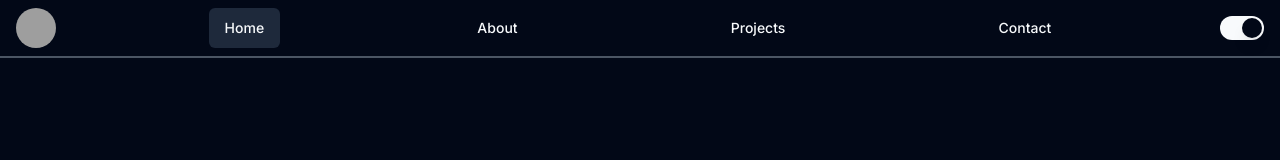
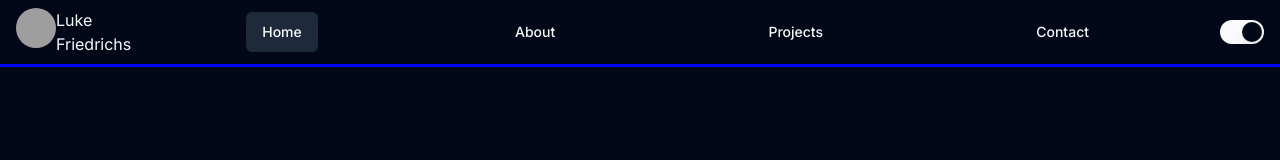
Before and after one commit to LckyLke/lukefriedrichs, a Next.js app: page / in a window 1280 px wide. Shown: the top 160 px of the page. Built offline with nearby package versions, Linux system fonts and the light colour scheme; grey boxes are pictures that could not be loaded.

Commit message:
avatar added

```diff
--- a/app/globals.css
+++ b/app/globals.css
@@ -103,6 +103,7 @@
 }
 
 .mainpage {
+  overflow-y: hidden;
 }
 
 
@@ -171,3 +172,14 @@ body {
 .wiggle:hover {
   animation: activeWiggle 0.6s ease-in-out infinite;
 }
+
+.animated-border {
+    border-bottom: 3px solid blue; /* Set your desired color and thickness */
+    width: 100%;
+    animation: slideIn 2s ease-out; /* Adjust time as you like */
+}
+
+@keyframes slideIn {
+    from { width: 0; }
+    to { width: 100%; }
+}
--- a/app/page.tsx
+++ b/app/page.tsx
@@ -42,7 +42,7 @@ export default function Home() {
   };
 
   return (
-    <div className="bg-background dark:bg-background">
+    <div className="bg-background dark:bg-background mainpage">
       <Head>
         <title>Luke Friedrichs' Portfolio</title>
         <meta name="description" content="Luke Friedrichs - Portfolio" />
--- a/components/navbar/Navbar.tsx
+++ b/components/navbar/Navbar.tsx
@@ -17,12 +17,17 @@ const Navbar = ({
   const [checked, setChecked] = useState(true);
 
   return (
-    <nav className="px-4 fixed top-0 z-10 pt-2 w-full flex items-center justify-between border-b-2 border-gray-600 pb-2">
     <div>
+      <nav className="px-4  z-10 pt-2 w-full flex items-center justify-between  pb-2">
+        <div className="flex ">
           <Avatar>
-          <AvatarImage src="https://github.com/LckyLke/lukefriedrichs/blob/master/images/me_avatar.png?raw=true" />
+            <AvatarImage src="https://avatars.githubusercontent.com/u/61435401?v=4" />
             <AvatarFallback>LF</AvatarFallback>
           </Avatar>
+          <div className="">
+            <div>Luke</div>
+            <div>Friedrichs</div>
+          </div>
         </div>
         <ul className=" flex  justify-around w-5/6">
           <Button
@@ -59,6 +64,8 @@ const Navbar = ({
           }}
         />
       </nav>
+      <div className="animated-border relative"></div>
+    </div>
   );
 };
 
```
Lines whose indentation alone changed are shown as unchanged.
